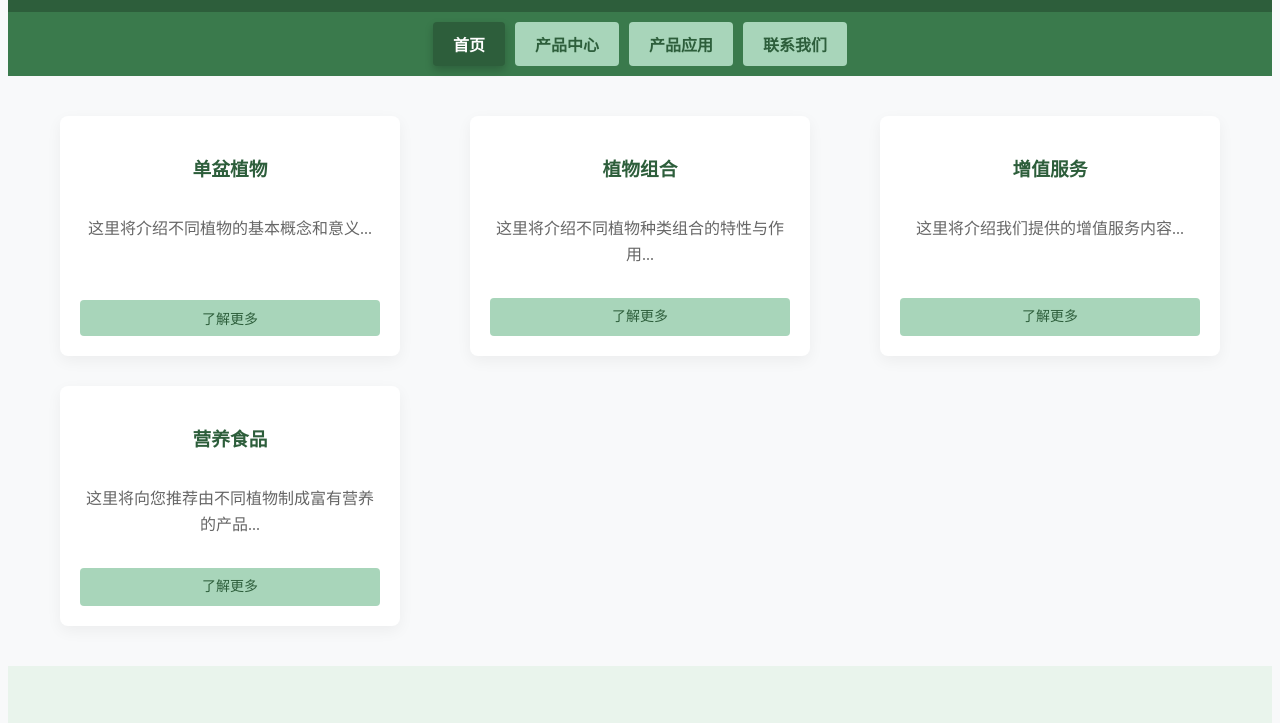
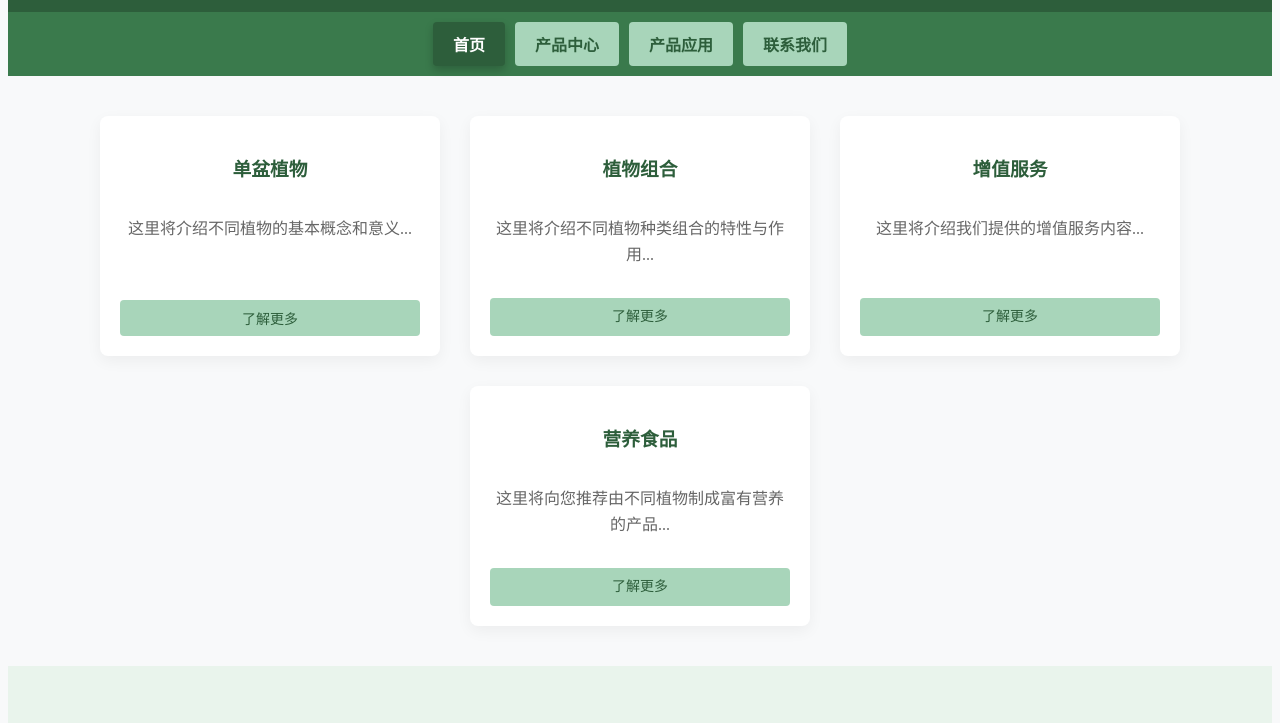
Before and after one commit to omegalpha-37/meimei_de_xiangmu_wangye, a website: page public/index1.html in a window 1280 px wide. Shown: the part 64-787 px from the top of the page. Drawn offline with Linux system fonts and the light colour scheme; no server answers.

Commit message:
设置卡片宽度

```diff
--- a/public/css/style.css
+++ b/public/css/style.css
@@ -117,12 +117,12 @@
 
     /* 主要内容区域 */
     .main-content {
-        display: grid;
-        grid-template-columns: repeat(auto-fit, minmax(300px, 1fr));
+        display: flex;
+        flex-wrap: wrap;
+		justify-content: center;
         gap: 30px;
         margin: 40px 0;
         text-align: center;
-		justify-items: center;
     }
 
 	.main-content.four-cards {
@@ -138,11 +138,12 @@
         border-radius: 8px;
         padding: 20px;
         box-shadow: 0 5px 15px rgba(0,0,0,0.05);
-        margin: 0 auto;
 		width: 300px;
 		min-height: 200px;
 		display: flex;
 		flex-direction: column;
+		flex-shrink: 0;
+		margin: 0;
     }
 
     .card h3 {
```
